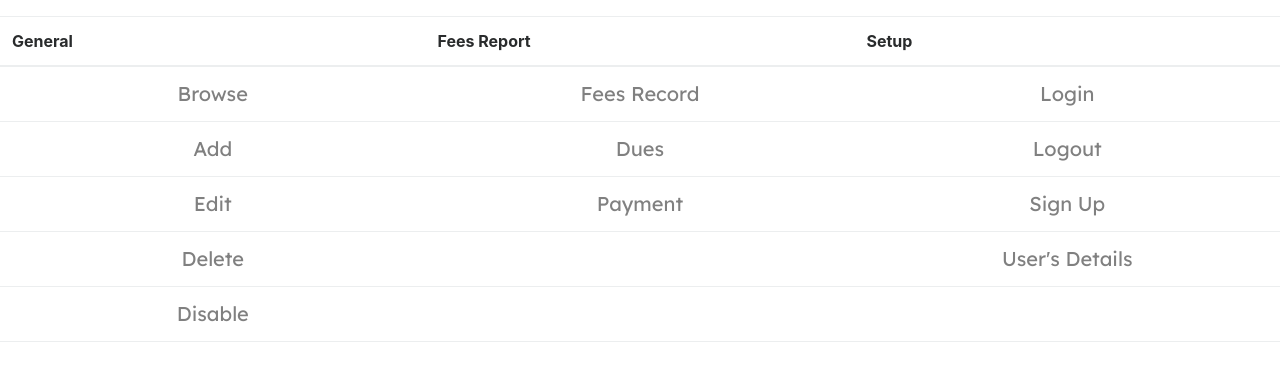
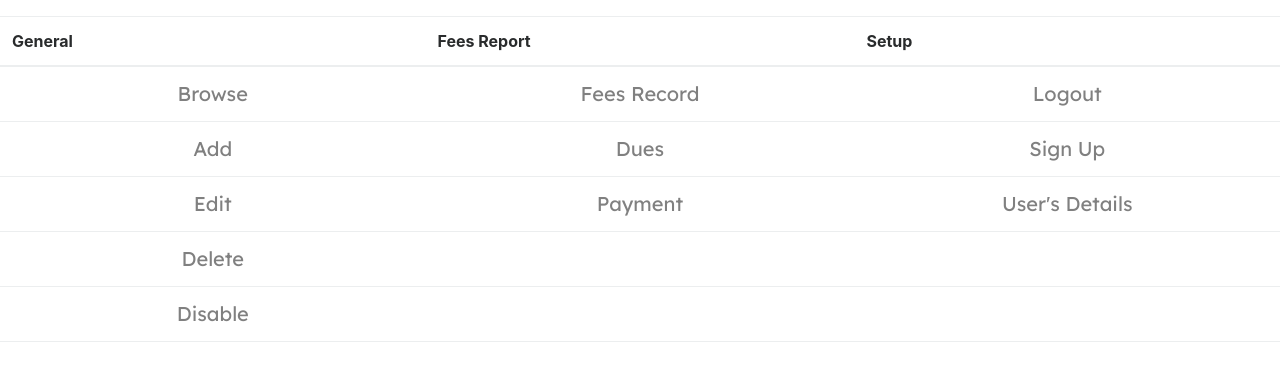
Before and after one commit to Mizab1/School-Record, a PHP site: page /homepage.php in a window 1280 px wide. Shown: the part 68-449 px from the top of the page. Run offline with PHP 8.4, Linux system fonts and the light colour scheme.

Commit message:
modified:   general/browse/browse.php 	modified:   homepage.php

```diff
--- a/general/browse/browse.php
+++ b/general/browse/browse.php
@@ -25,7 +25,7 @@
     <div class="topnav">
         <div class="search-container">
             <form action="browse.php" method="post">
-            <a href="../../homepage.php" class="btn btn-secondary" style="float: left;">Home</a>
+                <a href="../../homepage.php" class="btn btn-secondary" style="float: left;">Home</a>
                 <input type="text" placeholder="Search.." name="search_keyword">
                 <button type="submit" class="search-btn btn-secondary btn" name="search_btn">Search</button>
             </form>
--- a/homepage.php
+++ b/homepage.php
@@ -45,22 +45,22 @@
             <tr>
                 <td><a href="general/browse/browse.php">Browse</a></th>
                 <td><a href="fees/fees_record/main_page.php">Fees Record</a></td>
-                <td><a href="setup/login/login_page.php">Login</a></td>
+                <td><a href="setup/logout.php">Logout</a></td>
             </tr>
             <tr>
                 <td><a href="general/add/check_rollno.php">Add</a></th>
                 <td><a href="fees/dues/selection_page.php">Dues</a></td>
-                <td><a href="setup/logout.php">Logout</a></td>
+                <td><a href="setup/signup/signup_page.php">Sign Up</a></td>
             </tr>
             <tr>
                 <td><a href="general/edit/selection_page.php">Edit</a></th>
                 <td><a href="fees/credit/selection_page.php">Payment</a></td>
-                <td><a href="setup/signup/signup_page.php">Sign Up</a></td>
+                <td><a href="setup/user_details/main_page.php">User's Details</a></td>
             </tr>
             <tr>
                 <td><a href="general/delete/delete_page.php">Delete</a></th>
                 <td></td>
-                <td><a href="setup/user_details/main_page.php">User's Details</a></td>
+                <td></td>
             </tr>
             <tr>
                 <td><a href="general/disable/disable_list.php">Disable</a></th>
```
